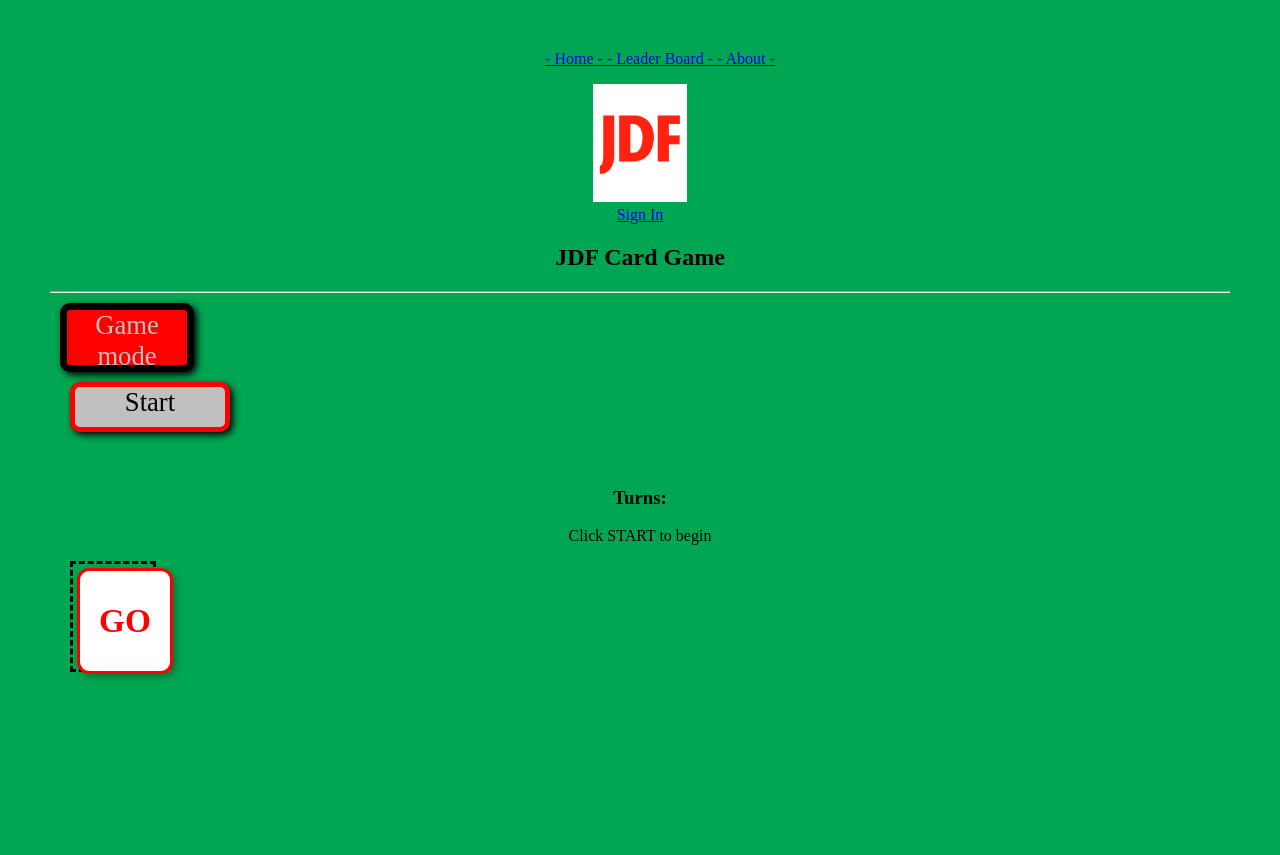
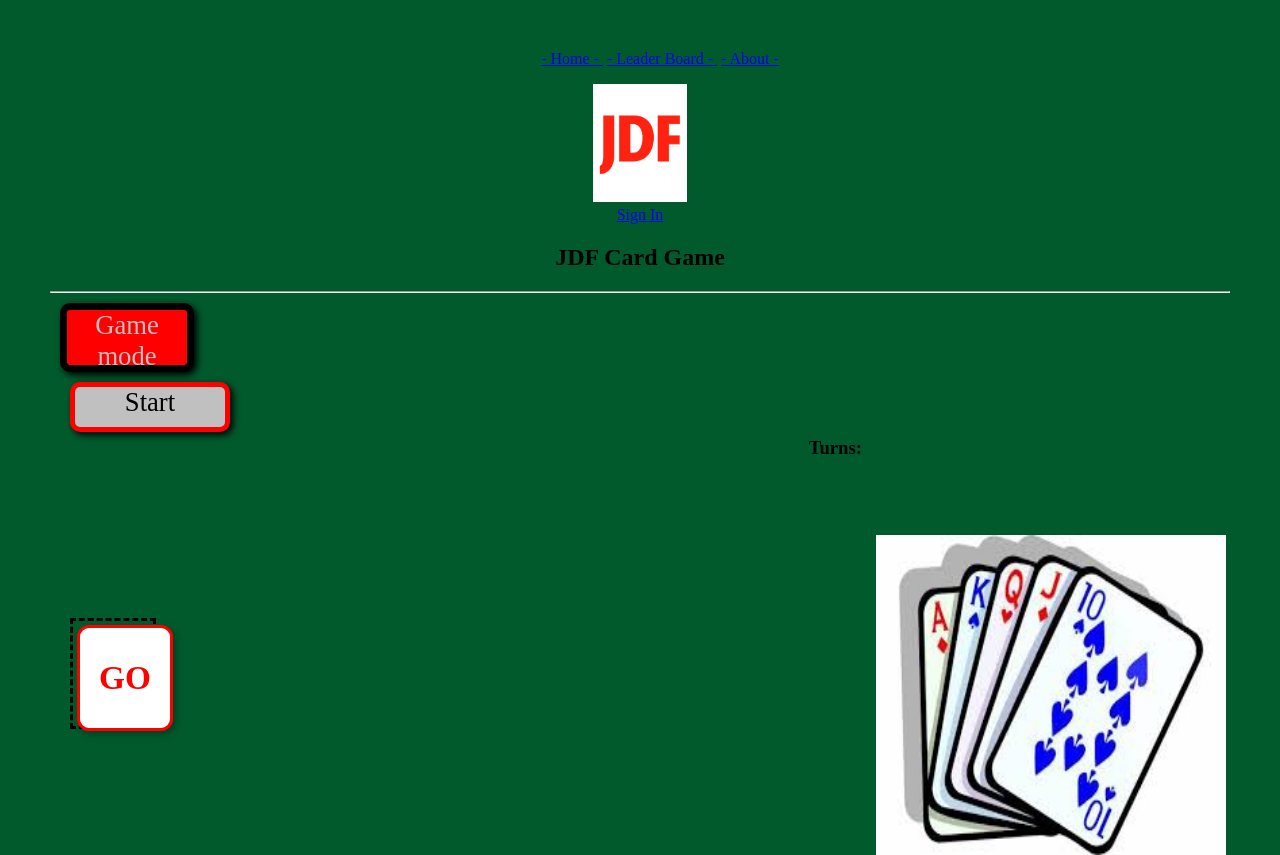
Before and after one commit to jeremydane/Info3180-Project4, a Flask app: page / in a window 1280 px wide. Before the commit the page ends 679 px from the top, so only its background shows below. Run offline with Flask 2, Linux system fonts and the light colour scheme; some libraries are stand-ins or nearby versions.

Commit message:
29.04.2014

```diff
--- a/static/cards.css
+++ b/static/cards.css
@@ -3,17 +3,34 @@ html, body
   min-height: 100%;
 }
 
+
 body
 {
-  position: relative;
+	margin: 50px;
+	text-align: center;
+	background: #005a2c;
+	position: relative;
 }
-
 #login
 {
  	float:right;
  	width:250px;
 	height: 250px;
 	top: 400;
+}
+
+#cardsPic
+{
+	margin: 4px;
+	float:right;
+	position: relative;
+	overflow:hidden;
+	top: 230px;
+}
+#go
+{
+	top: 150px;
+
 }
 .overlay
 {
@@ -28,7 +45,8 @@ body
 
 li
 {
-display:inline;
+	display:inline;
+	margin: 2px;
 }
 
 #deck
@@ -86,6 +104,14 @@ display:inline;
 	height: 80px;
 }
 
+#turns
+{
+	position: relative;
+	float:right;
+	bottom: 60px;
+	margin: 10px;
+
+}
 
 
 .flip
@@ -97,7 +123,7 @@ display:inline;
 	margin: 4px;
 	float:left;
 	left:20px;
-	position: relative;
+
 }
 
 .flip .card.flipped
@@ -140,13 +166,7 @@ display:inline;
 
 }
 
-body
-{
-	margin: 50px;
-	text-align: center;
-	background: #00a651;
 
-}
 
 .front
 {
@@ -222,64 +242,6 @@ body
   text-align: center;
   font: 100px/220px Georgia, Times New Roman, serif;
 }
-
-/** layout & transform */
-
-
-/*.card
-{
-    position: relative;
-    -webkit-perspective: 100;
-    overflow: hidden;
-}
-
-.back
-{
-    -webkit-transform-style: preserve- 3 d;
-    -webkit-backface-visibility: hidden;
-    -webkit-transition: all ease-in-out 0.5s;
-    z-index: 800;
-}
-
-.front
-{
-    position: absolute; top: 0; left: 0;
-    z-index: 800;
-
-    -webkit-transform: rotatey(-180deg);
-    -webkit-transform-style: preserve- 3 d;
-    -webkit-backface-visibility: hidden;
-    -webkit-transition: all ease-in-out 0.5s;
-    opacity: 0;
-}
-
-.card .back
-{
-    z-index: 900;
-    -webkit-transform: rotatey(180deg);
-    opacity: 1;
-}
-
-.card .front
-{
-    z-index: 1000;
-    -webkit-transform: rotatey(0deg);
-    opacity: 0;
-}
-
-*/
-
-
-
-
-
-
-
-
-
-
-
-
 
 
 
--- a/templates/cards.html
+++ b/templates/cards.html
@@ -1,5 +1,7 @@
 <!doctype html>
-<html manifest="manifest.appcache">
+<!--<html manifest="manifest.appcache">
+-->
+<html>
   <body>
     <title>Card  Game</title>
     <script type="text/javascript" src="/_ah/channel/jsapi"></script>
@@ -40,6 +42,7 @@
     	</div>
 	<p><h2 id="heading">JDF Card Game</h2></p>
 	<hr>
+	<img id="cardsPic" src="{{ url_for('static', filename='cards.jpg') }}" alt="Cards" width="350" height="320">
 	<div id="multi">
 		<div class="save">Game mode</div>
 	</div>
@@ -51,12 +54,10 @@
 	 	<div class="save">Save</div>
 	</div><br>
 
-	<div>
-		<h3>Turns: </h3>
-		<div id="turns" class="turns"></div>
+	<div id="turns" class="turns">
+		<h3>Turns:</h3> <h4 id="turnValue"></h4>
+
 	</div>
-	<p>Click START to begin</p>
-
 	<div id="go" class="flipper">
     		<div class="flip-front">GO</div>
     		<div class="flip-back">Lets</div>
```
Also changed, not shown: static/cards.js (+37 -71 lines), static/cards.jpg (added), 1 other file.
